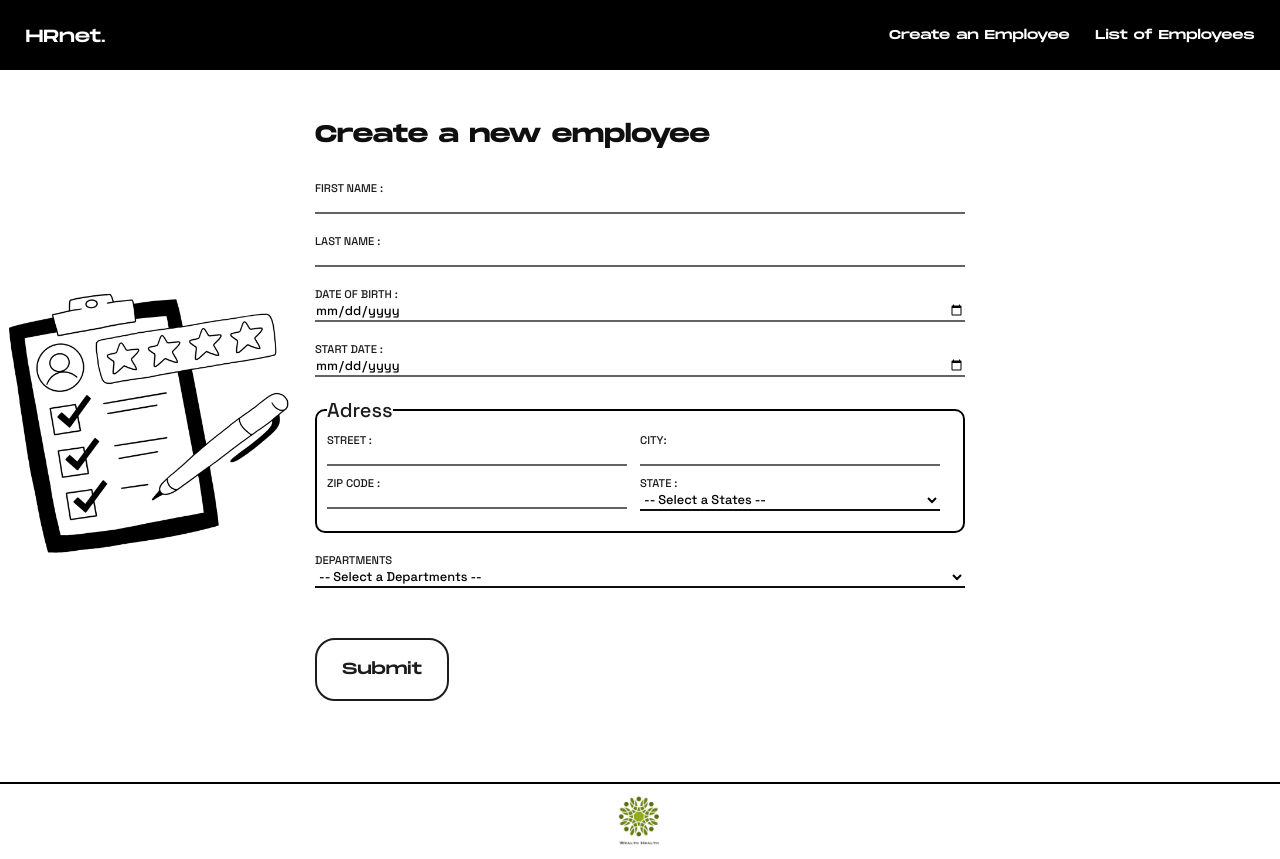
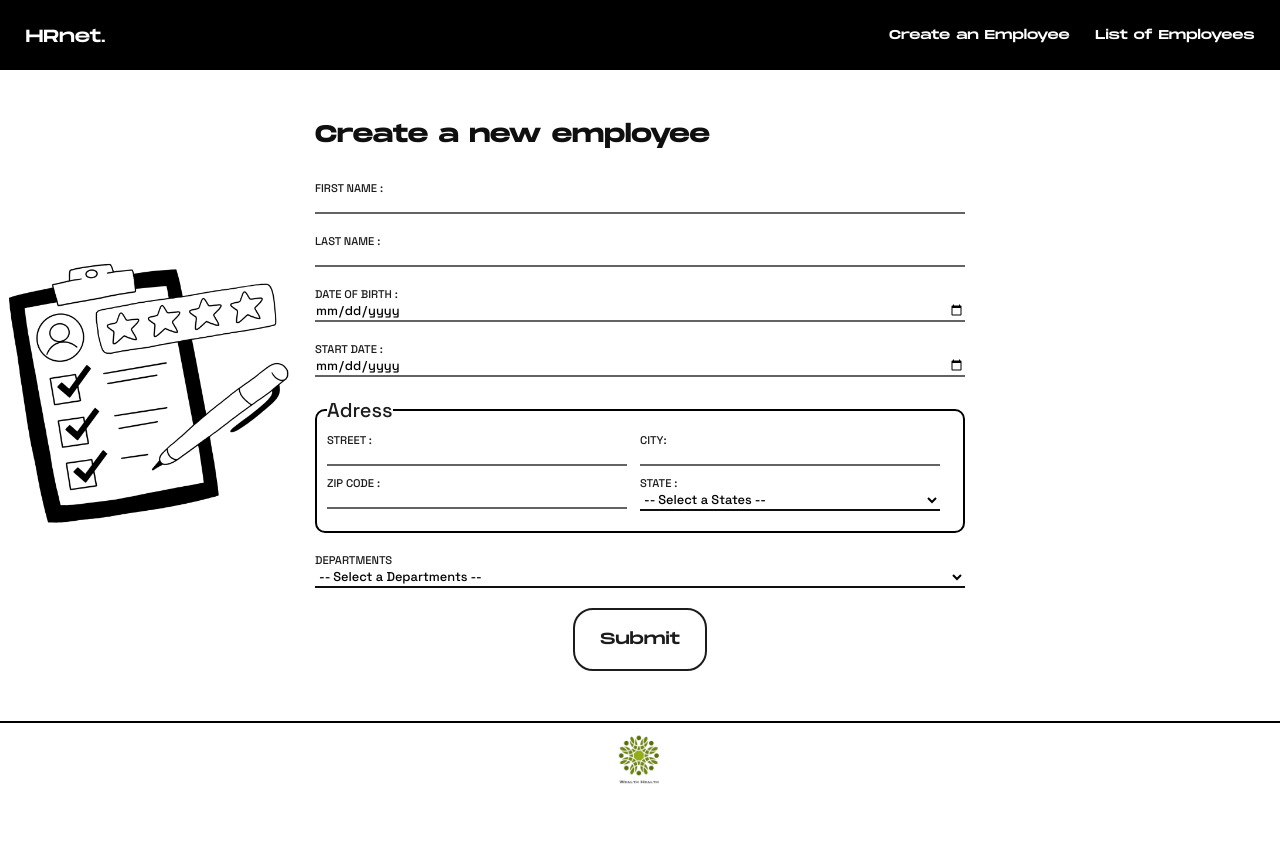
Before and after one commit to Bigornote/HRnet-WealthHealth, a React (Vite) app: page /create-employee in a window 1280 px wide. After the commit the page ends 800 px from the top, so only its background shows below. Built offline with nearby package versions, Linux system fonts and the light colour scheme.

Commit message:
Commit avant intégration du component Modal

```diff
--- a/src/components/Form.jsx
+++ b/src/components/Form.jsx
@@ -160,9 +160,11 @@ const Form = () => {
           />
         </label>
       </div>
-      <button className="btn-primary" type="submit">
-        Submit
-      </button>
+      <div className="btn-wrapper">
+        <button className="btn-primary" type="submit">
+          Submit
+        </button>
+      </div>
     </form>
   );
 };
--- a/src/style/components/_form.scss
+++ b/src/style/components/_form.scss
@@ -13,6 +13,12 @@
       margin-bottom: 10px;
     }
   }
+  .btn-wrapper {
+    display: flex;
+    .btn-primary {
+      margin: auto;
+    }
+  }
 }
 
 @media screen and (min-width: 960px) {
```
